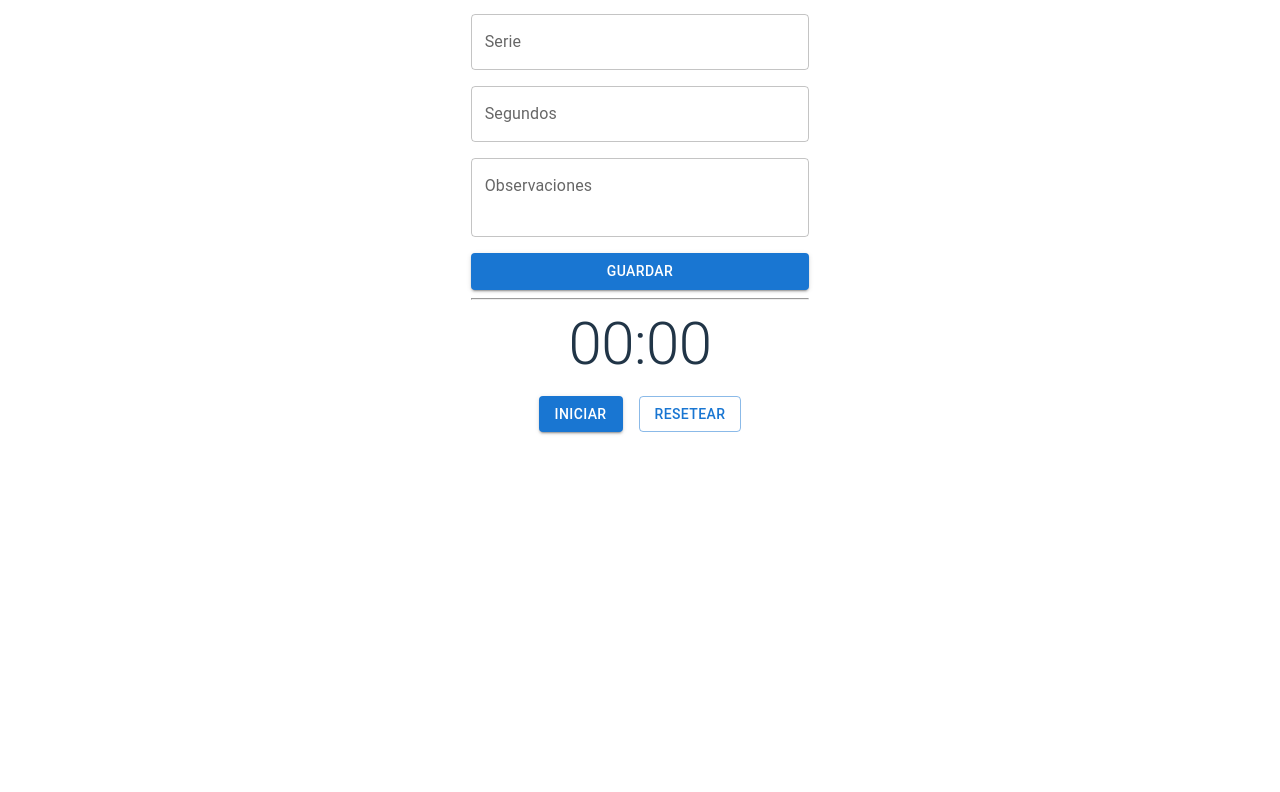
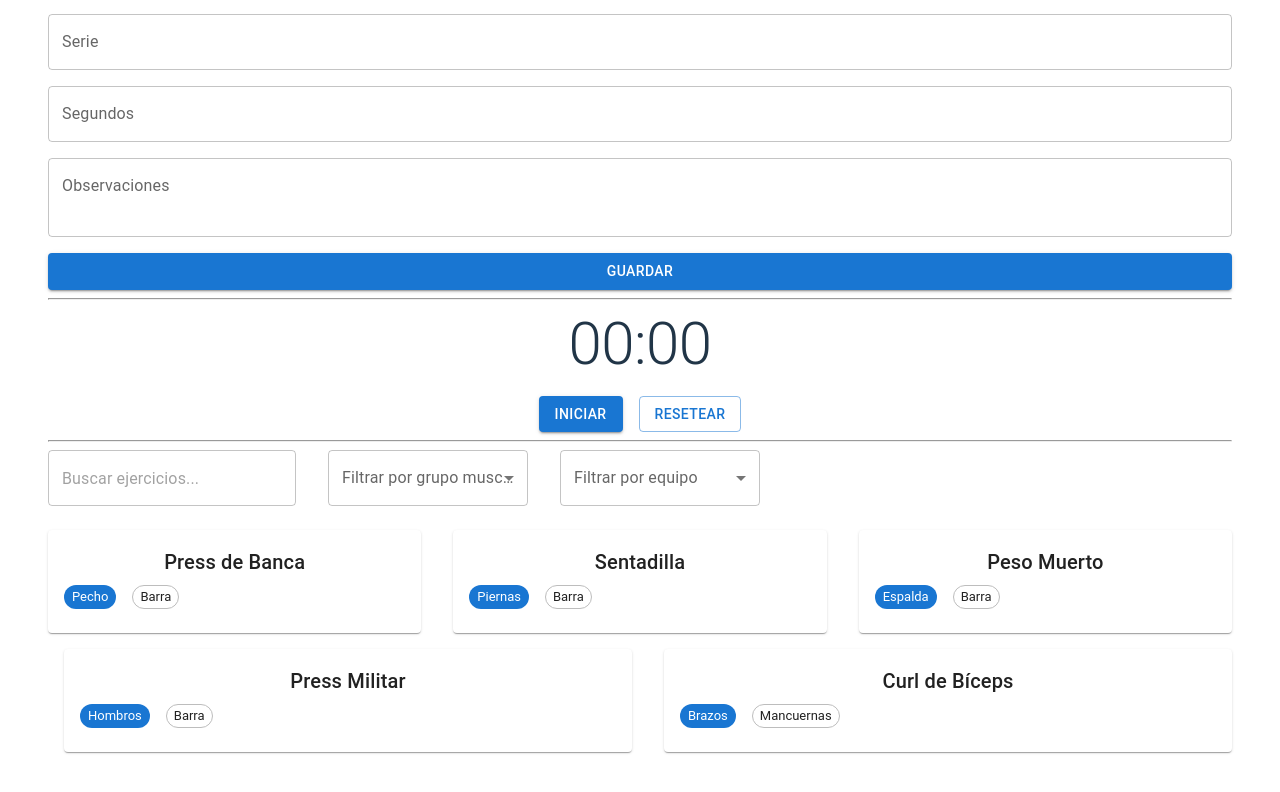
Before and after one commit to goalritmo/gym, a React (Vite) app in the folder frontend/: page / in a window 1280 px wide. Shown: the part 436-1228 px from the top of the page. Before the commit the page ends 916 px from the top, so only its background shows below. Built offline with nearby package versions, Linux system fonts and the light colour scheme.

Commit message:
feat(exercises): implement ExerciseList component with TDD; add search functionality and exercise selection; integrate Material UI Stack layout; 17 tests passing

```diff
--- a/frontend/src/App.tsx
+++ b/frontend/src/App.tsx
@@ -2,6 +2,7 @@ import './App.css'
 import LoginComponent from './components/auth/LoginComponent.tsx'
 import WorkoutForm from './components/workout/WorkoutForm.tsx'
 import TimerComponent from './components/timer/TimerComponent.tsx'
+import ExerciseList from './components/exercises/ExerciseList.tsx'
 
 function App() {
   return (
@@ -12,6 +13,17 @@ function App() {
       <WorkoutForm exercises={[{ id: 1, name: 'Press de Banca' }]} onSubmit={() => {}} />
       <hr />
       <TimerComponent />
+      <hr />
+      <ExerciseList
+        exercises={[
+          { id: 1, name: 'Press de Banca', muscle_group: 'Pecho', equipment: 'Barra' },
+          { id: 2, name: 'Sentadilla', muscle_group: 'Piernas', equipment: 'Barra' },
+          { id: 3, name: 'Peso Muerto', muscle_group: 'Espalda', equipment: 'Barra' },
+          { id: 4, name: 'Press Militar', muscle_group: 'Hombros', equipment: 'Barra' },
+          { id: 5, name: 'Curl de Bíceps', muscle_group: 'Brazos', equipment: 'Mancuernas' },
+        ]}
+        onSelectExercise={(exercise) => console.log('Ejercicio seleccionado:', exercise)}
+      />
     </div>
   )
 }
--- /dev/null
+++ b/frontend/src/components/exercises/ExerciseList.tsx
@@ -0,0 +1,148 @@
+import { useState, useMemo } from 'react'
+import {
+  Card,
+  CardContent,
+  Typography,
+  TextField,
+  FormControl,
+  InputLabel,
+  Select,
+  MenuItem,
+  Chip,
+  Box,
+  Stack,
+} from '@mui/material'
+
+type Exercise = {
+  id: number
+  name: string
+  muscle_group: string
+  equipment: string
+}
+
+type ExerciseListProps = {
+  exercises: Exercise[]
+  onSelectExercise: (exercise: Exercise) => void
+}
+
+export default function ExerciseList({ exercises, onSelectExercise }: ExerciseListProps) {
+  const [searchTerm, setSearchTerm] = useState('')
+  const [muscleGroupFilter, setMuscleGroupFilter] = useState('')
+  const [equipmentFilter, setEquipmentFilter] = useState('')
+
+  // Obtener valores únicos para los filtros
+  const muscleGroups = useMemo(() => {
+    const groups = exercises.map(ex => ex.muscle_group)
+    return [...new Set(groups)].sort()
+  }, [exercises])
+
+  const equipmentTypes = useMemo(() => {
+    const types = exercises.map(ex => ex.equipment)
+    return [...new Set(types)].sort()
+  }, [exercises])
+
+  // Filtrar ejercicios
+  const filteredExercises = useMemo(() => {
+    return exercises.filter(exercise => {
+      const matchesSearch = exercise.name.toLowerCase().includes(searchTerm.toLowerCase())
+      const matchesMuscleGroup = !muscleGroupFilter || exercise.muscle_group === muscleGroupFilter
+      const matchesEquipment = !equipmentFilter || exercise.equipment === equipmentFilter
+
+      return matchesSearch && matchesMuscleGroup && matchesEquipment
+    })
+  }, [exercises, searchTerm, muscleGroupFilter, equipmentFilter])
+
+  const handleExerciseClick = (exercise: Exercise) => {
+    onSelectExercise(exercise)
+  }
+
+  if (exercises.length === 0) {
+    return (
+      <Box textAlign="center" py={4}>
+        <Typography variant="h6" color="text.secondary">
+          No se encontraron ejercicios
+        </Typography>
+      </Box>
+    )
+  }
+
+  if (filteredExercises.length === 0) {
+    return (
+      <Box textAlign="center" py={4}>
+        <Typography variant="h6" color="text.secondary">
+          No se encontraron ejercicios que coincidan con la búsqueda
+        </Typography>
+      </Box>
+    )
+  }
+
+  return (
+    <Stack spacing={3}>
+      {/* Filtros */}
+      <Stack direction="row" spacing={2} sx={{ flexWrap: 'wrap', gap: 2 }}>
+        <TextField
+          placeholder="Buscar ejercicios..."
+          value={searchTerm}
+          onChange={(e) => setSearchTerm(e.target.value)}
+          sx={{ minWidth: 200 }}
+        />
+        <FormControl sx={{ minWidth: 200 }}>
+          <InputLabel>Filtrar por grupo muscular</InputLabel>
+          <Select
+            value={muscleGroupFilter}
+            label="Filtrar por grupo muscular"
+            onChange={(e) => setMuscleGroupFilter(e.target.value)}
+          >
+            <MenuItem value="">Todos</MenuItem>
+            {muscleGroups.map(group => (
+              <MenuItem key={group} value={group}>
+                {group}
+              </MenuItem>
+            ))}
+          </Select>
+        </FormControl>
+        <FormControl sx={{ minWidth: 200 }}>
+          <InputLabel>Filtrar por equipo</InputLabel>
+          <Select
+            value={equipmentFilter}
+            label="Filtrar por equipo"
+            onChange={(e) => setEquipmentFilter(e.target.value)}
+          >
+            <MenuItem value="">Todos</MenuItem>
+            {equipmentTypes.map(equipment => (
+              <MenuItem key={equipment} value={equipment}>
+                {equipment}
+              </MenuItem>
+            ))}
+          </Select>
+        </FormControl>
+      </Stack>
+
+      {/* Lista de ejercicios */}
+      <Stack direction="row" spacing={2} sx={{ flexWrap: 'wrap', gap: 2 }}>
+        {filteredExercises.map((exercise) => (
+          <Card
+            key={exercise.id}
+            sx={{
+              cursor: 'pointer',
+              '&:hover': { boxShadow: 3 },
+              minWidth: 250,
+              flex: '1 1 300px'
+            }}
+            onClick={() => handleExerciseClick(exercise)}
+          >
+            <CardContent>
+              <Typography variant="h6" gutterBottom>
+                {exercise.name}
+              </Typography>
+              <Stack direction="row" spacing={1} flexWrap="wrap" gap={1}>
+                <Chip label={exercise.muscle_group} size="small" color="primary" />
+                <Chip label={exercise.equipment} size="small" variant="outlined" />
+              </Stack>
+            </CardContent>
+          </Card>
+        ))}
+      </Stack>
+    </Stack>
+  )
+}
```
Also changed, not shown: 1 other file (tests, documents, lock files or other folders).
